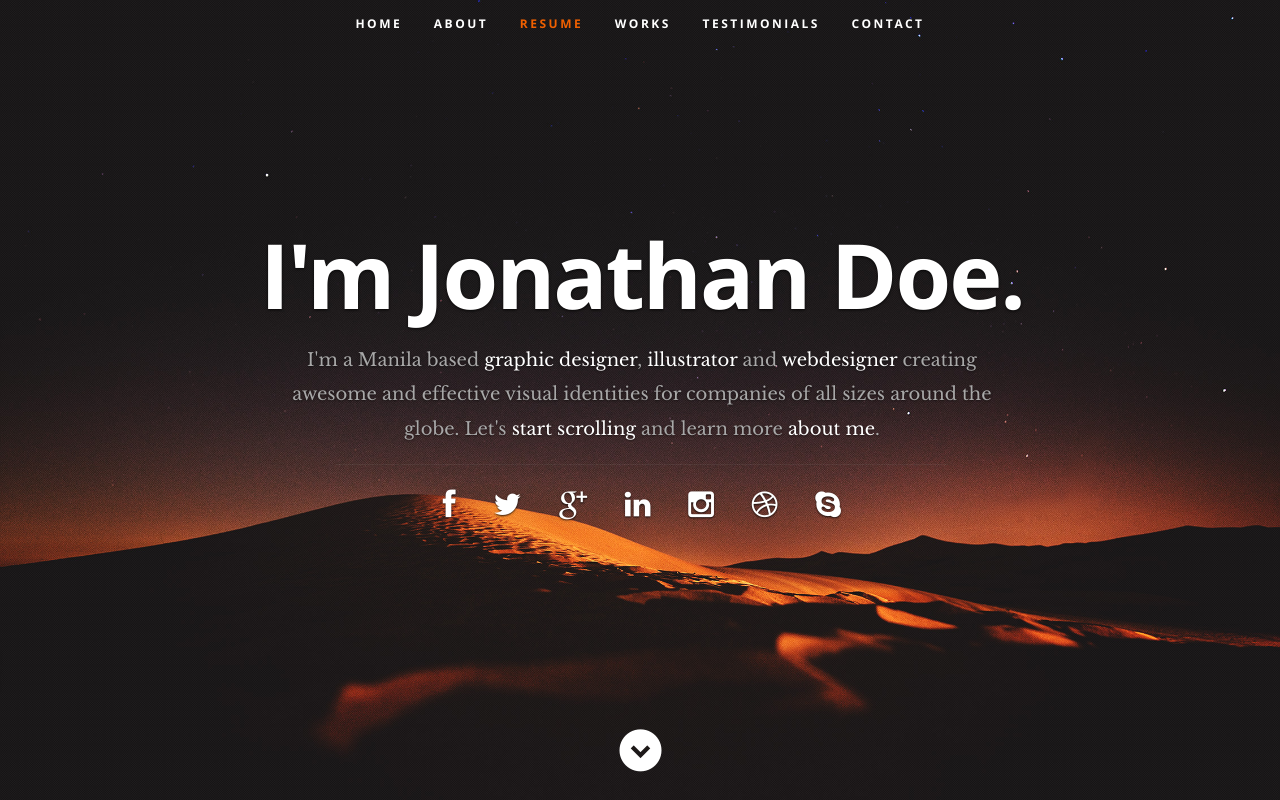
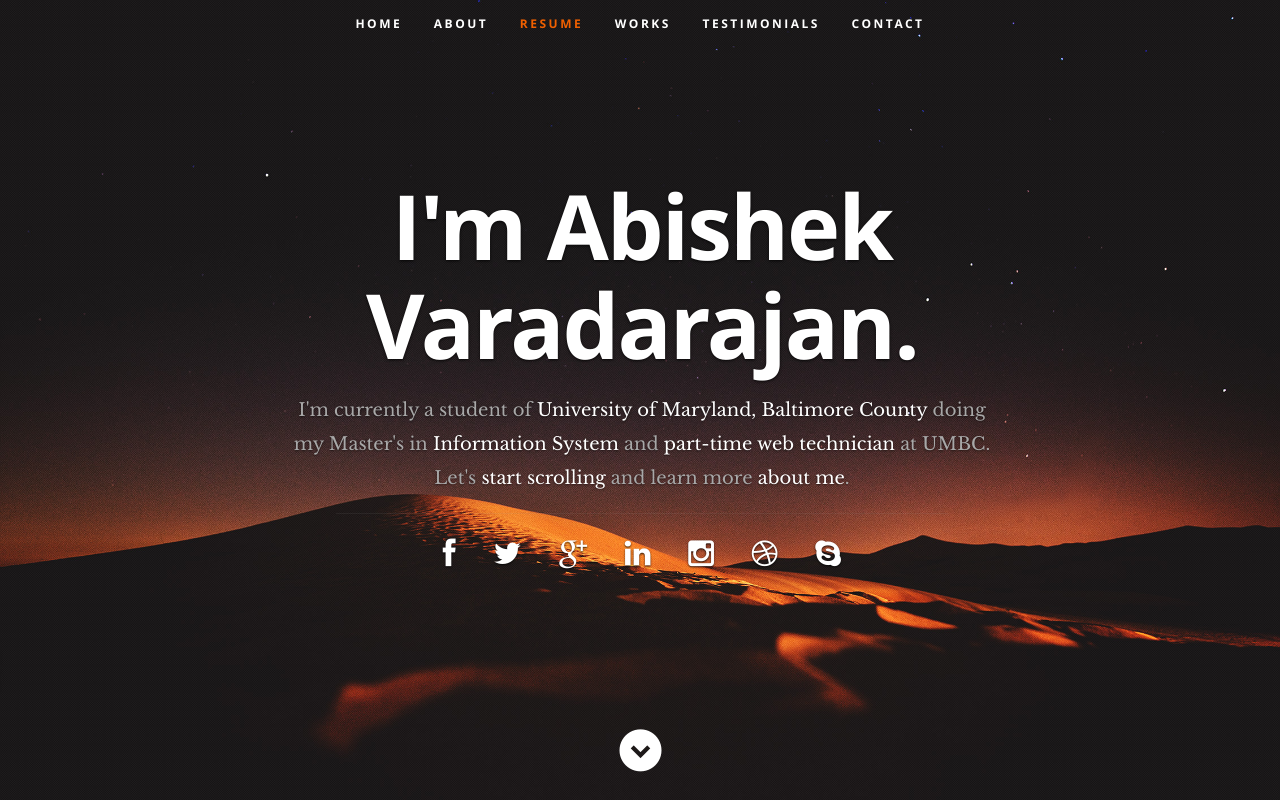
Before and after one commit to abishek235/WebsiteTrial, a plain HTML site: page index.html in a window 1280 px wide. Shown: the top 800 px of the page. Drawn offline with nearby package versions, Linux system fonts and the light colour scheme.

Commit message:
Update index.html

```diff
--- a/index.html
+++ b/index.html
@@ -56,9 +56,8 @@
 
      <div class="row banner">
         <div class="banner-text">
-            <h1 class="responsive-headline">I'm Jonathan Doe.</h1>
-            <h3>I'm a Manila based <span>graphic designer</span>, <span>illustrator</span> and <span>webdesigner</span> creating awesome and
-            effective visual identities for companies of all sizes around the globe. Let's <a class="smoothscroll" href="#about">start scrolling</a>
+           <h1 class="responsive-headline">I'm Abishek Varadarajan.</h1>
+           <h3>I'm currently a student of <span>University of Maryland, Baltimore County</span> doing my Master's in <span>Information System</span> and <span>part-time web technician</span> at UMBC. Let's <a class="smoothscroll" href="#about">start scrolling</a>
            and learn more <a class="smoothscroll" href="#about">about me</a>.</h3>
            <hr />
            <ul class="social">
```
Lines whose indentation alone changed are shown as unchanged.
